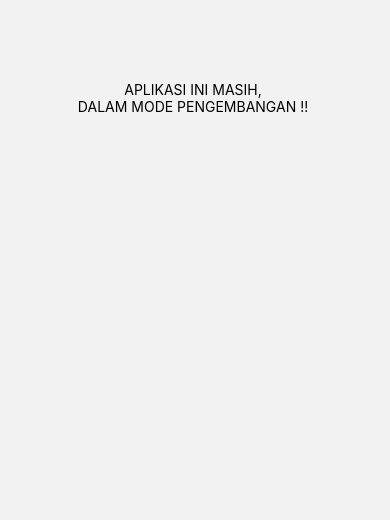
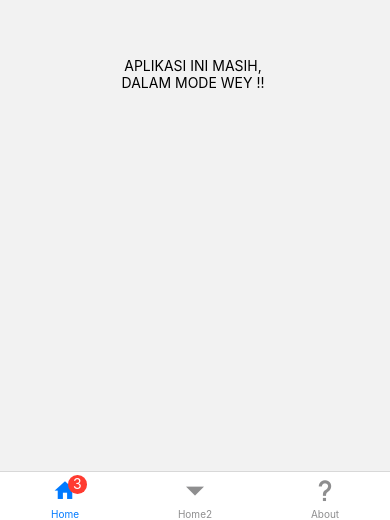
Before and after one commit to Muhlis222/tugas-aplikasi-mobile-sederhana, a React Native app: screen /About in a window 390 px wide. Shown: the part 324-844 px from the top of the page. Built offline with nearby package versions, Linux system fonts and the light colour scheme.

Commit message:
menambahkan buttom tab

```diff
--- a/App.tsx
+++ b/App.tsx
@@ -1,21 +1,47 @@
-import React, {Component} from "react";
+import React, { Component } from "react";
 import { NavigationContainer } from "@react-navigation/native";
 import { createNativeStackNavigator } from "@react-navigation/native-stack";
+import { createBottomTabNavigator } from '@react-navigation/bottom-tabs';
+import MaterialCommunityIcons from 'react-native-vector-icons/MaterialCommunityIcons';
+
 
 import Home from "./src/screens/Home";
 import Home2 from "./src/screens/Home2";
 import About from "./src/screens/About";
 
 const Stack = createNativeStackNavigator();
+const Tab = createBottomTabNavigator();
+
+function MyTabs() {
+  return (
+    <Stack.Navigator initialRouteName="Home" screenOptions={{ headerShown: false }}>
+      <Stack.Screen name='Home' component={Home} />
+      <Stack.Screen name='Home2' component={Home2} />
+      <Stack.Screen name='About' component={About} />
+    </Stack.Navigator>
+  );
+}
+
 
 function App() {
   return (
     <NavigationContainer>
-      <Stack.Navigator initialRouteName="Home" screenOptions={{ headerShown : false }}>
-        <Stack.Screen name = 'Home' component= {Home}/>
-        <Stack.Screen name = 'Home2' component= {Home2}/>
-        <Stack.Screen name = 'About' component= {About}/>
-      </Stack.Navigator>
+      <Tab.Navigator screenOptions={{ headerShown: false }}>
+        <Tab.Screen name="Home" component={MyTabs} options={{
+          tabBarLabel: 'Home',
+          tabBarIcon: ({ color, size }) => (
+            <MaterialCommunityIcons name="home" color={color} size={size} />
+          ),
+          tabBarBadge: 3,
+        }} />
+        <Tab.Screen name="Home2" component={Home2} />
+        <Tab.Screen name="About" component={About} options={{
+          tabBarLabel: 'About',
+          tabBarIcon: ({ color, size }) => (
+            <MaterialCommunityIcons name="help" color={color} size={size} />
+          ),
+        }} />
+      </Tab.Navigator>
     </NavigationContainer>
   );
 }
--- a/package.json
+++ b/package.json
@@ -10,14 +10,17 @@
     "test": "jest"
   },
   "dependencies": {
+    "@react-navigation/bottom-tabs": "^6.5.11",
     "@react-navigation/drawer": "^6.6.6",
+    "@react-navigation/material-bottom-tabs": "^6.2.19",
     "@react-navigation/native": "^6.1.9",
     "@react-navigation/native-stack": "^6.9.15",
     "react": "18.2.0",
     "react-native": "0.72.6",
+    "react-native-paper": "^5.11.1",
     "react-native-safe-area-context": "^4.7.3",
     "react-native-screens": "^3.26.0",
-    "react-native-vector-icons": "^10.0.0"
+    "react-native-vector-icons": "^10.0.2"
   },
   "devDependencies": {
     "@babel/core": "^7.20.0",
--- a/src/screens/About.jsx
+++ b/src/screens/About.jsx
@@ -1,4 +1,4 @@
-import React, {Component} from "react";
+import React, { Component } from "react";
 import { Text, View } from "react-native";
 
 
@@ -16,7 +16,7 @@ class About extends Component {
                     alignItems: 'center',
                 }}>
                 <Text>APLIKASI INI MASIH, </Text>
-            <Text>DALAM MODE PENGEMBANGAN !! </Text>
+                <Text>DALAM MODE WEY !! </Text>
             </View>
         );
     }
```
Also changed, not shown: 4 other files (tests, documents, lock files or other folders). Lines whose indentation alone changed are shown as unchanged.
